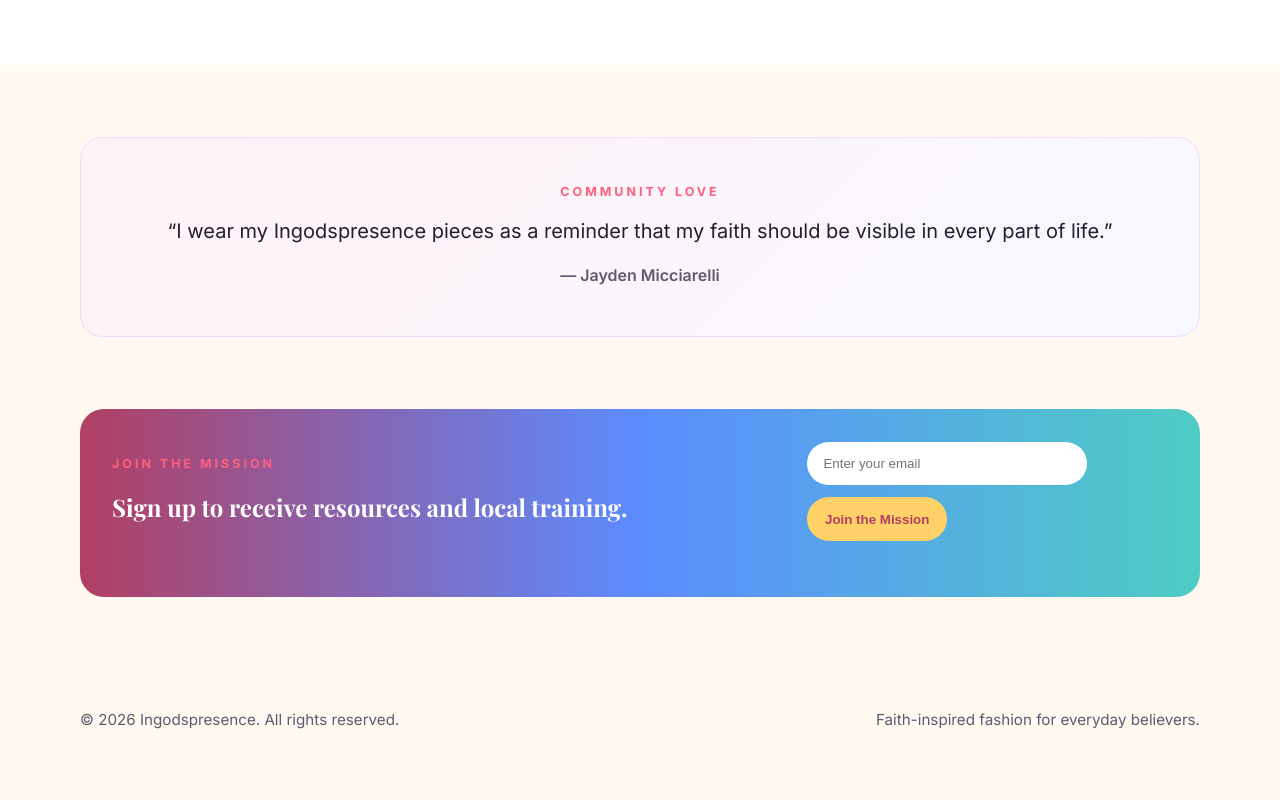
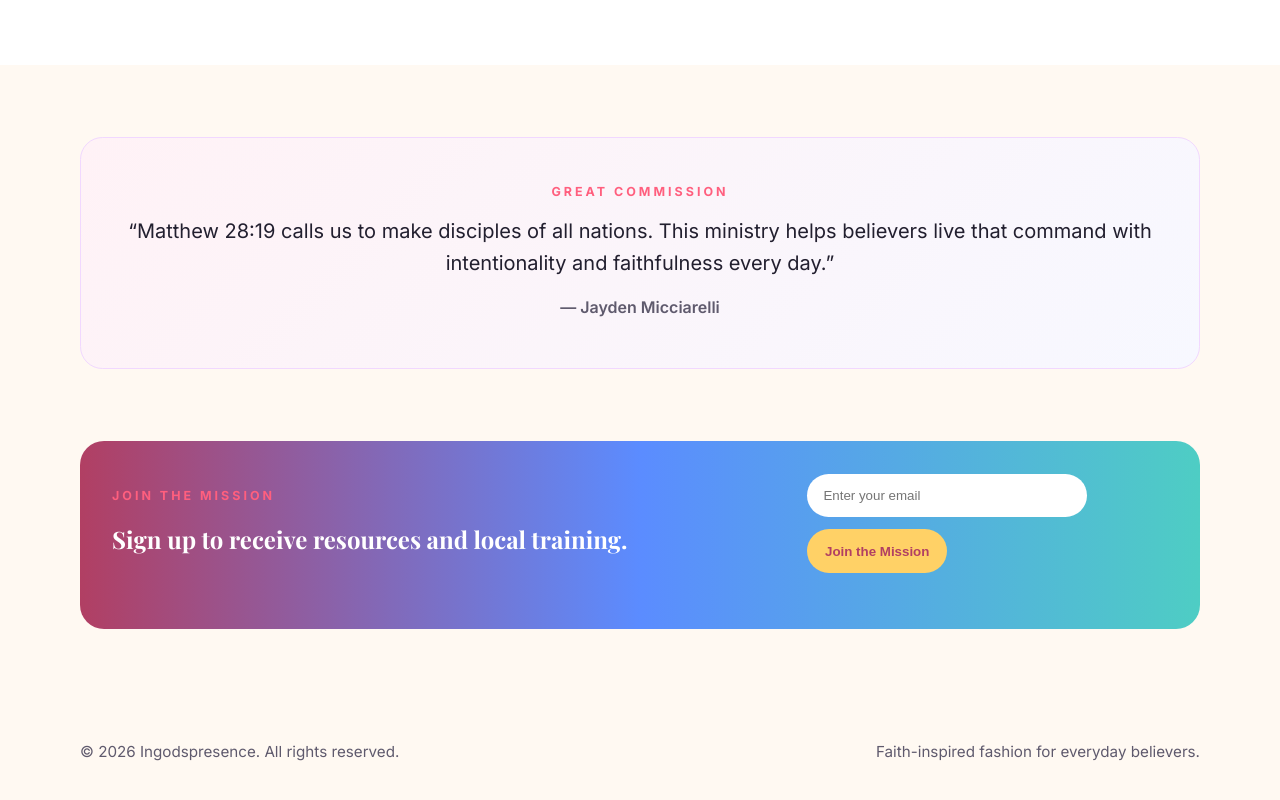
Before and after one commit to micciarellijayden123-tech/Ingodspresence, a plain HTML site: page index.html in a window 1280 px wide. Shown: the part 1437-2237 px from the top of the page. Drawn offline with nearby package versions, Linux system fonts and the light colour scheme.

Commit message:
Update homepage testimonial to focus on Matthew 28:19

```diff
--- a/index.html
+++ b/index.html
@@ -120,9 +120,9 @@
 
       <section class="section container">
         <div class="testimonial-box">
-          <p class="eyebrow">Community love</p>
+          <p class="eyebrow">Great Commission</p>
           <blockquote>
-            “I wear my Ingodspresence pieces as a reminder that my faith should be visible in every part of life.”
+            “Matthew 28:19 calls us to make disciples of all nations. This ministry helps believers live that command with intentionality and faithfulness every day.”
           </blockquote>
           <p class="author">— Jayden Micciarelli</p>
         </div>
```
